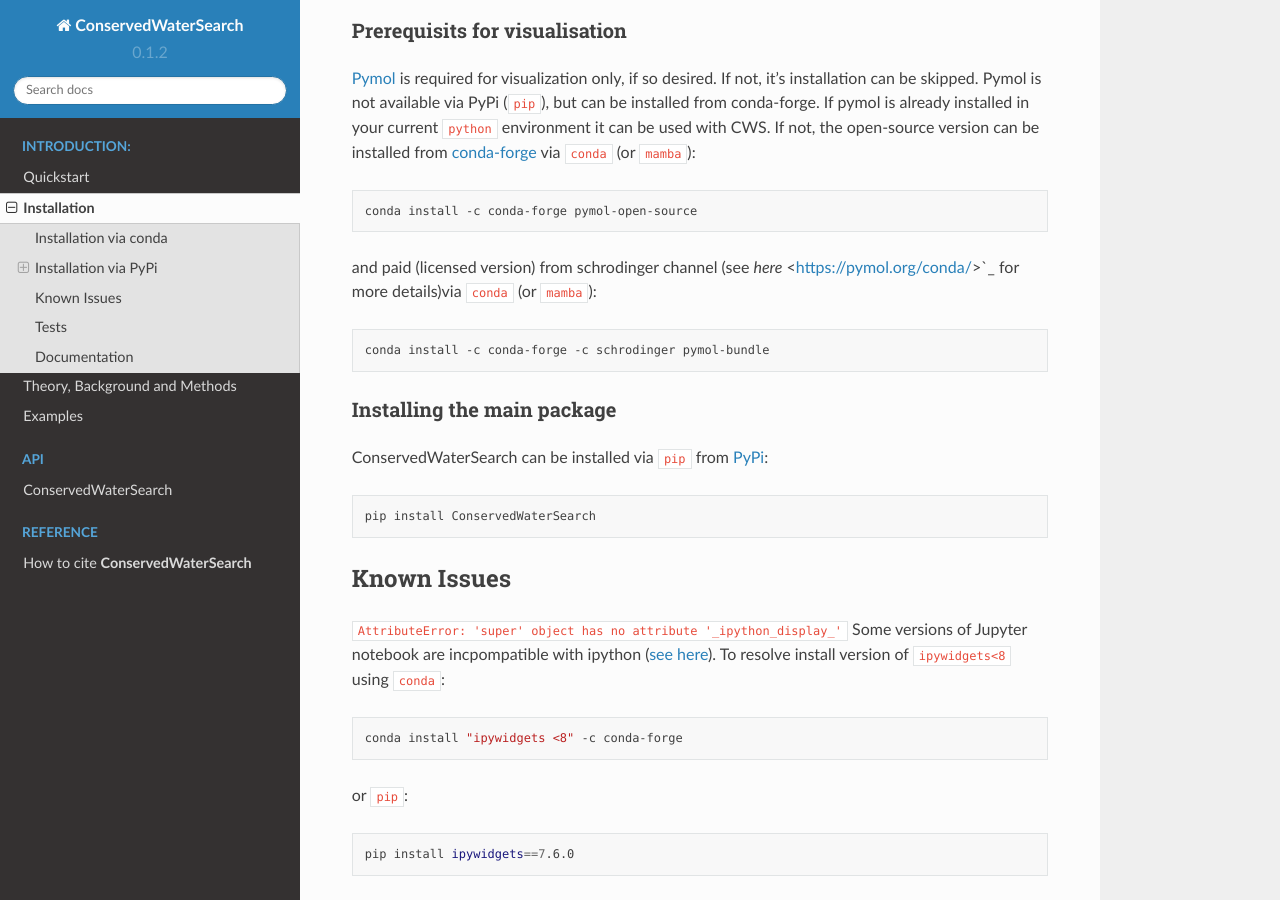
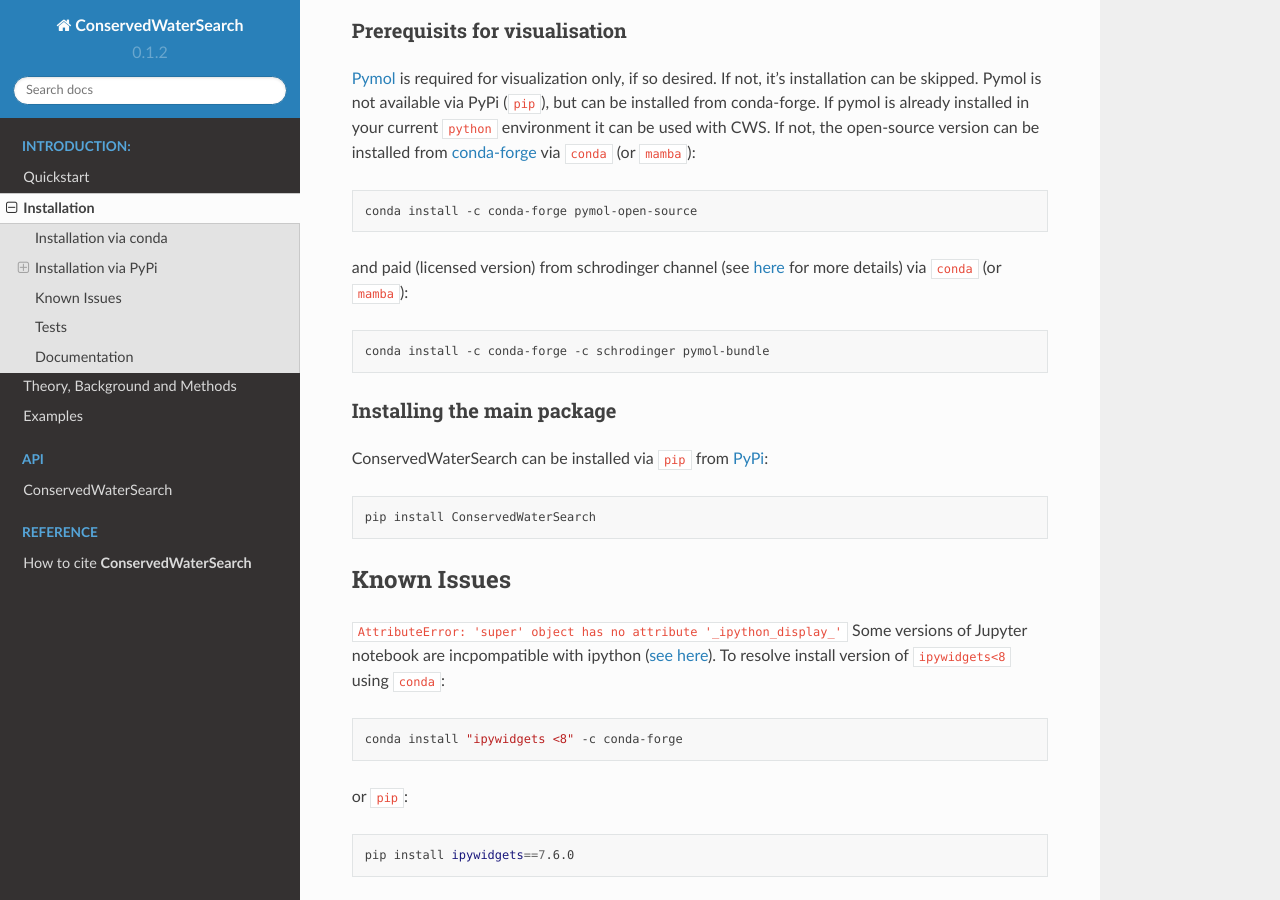
Before and after one commit to JecaTosovic/ConservedWaterSearch, a Sphinx documentation site: the page built from docs/source/installation.rst, in a window 1280 px wide and 900 px high, scrolled down 468 px. Built offline with Sphinx 7.4.7 and the Read the Docs theme 2.0.0, drawn with Linux system fonts in a browser that asks for light colours.

Commit message:
fix link in docs

```diff
--- a/docs/source/installation.rst
+++ b/docs/source/installation.rst
@@ -25,7 +25,7 @@
 
    conda install -c conda-forge pymol-open-source
 
-and paid (licensed version) from schrodinger channel (see `here` <https://pymol.org/conda/>`_ for more details)via :code:`conda` (or :code:`mamba`):
+and paid (licensed version) from schrodinger channel (see `here <https://pymol.org/conda/>`_ for more details) via :code:`conda` (or :code:`mamba`):
 
 .. code:: bash
 
```
